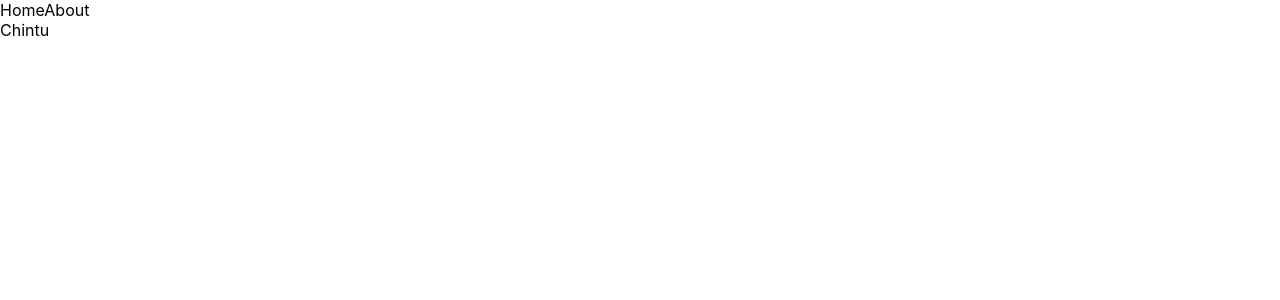
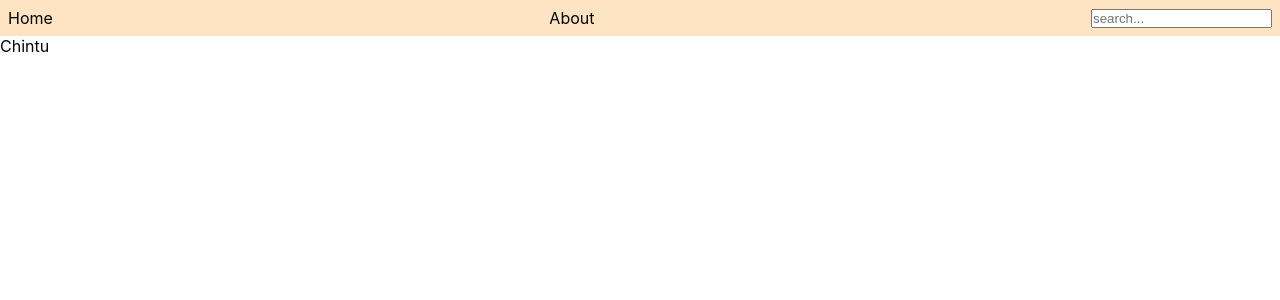
Before and after one commit to Ramesh-prog/Training-SY, a Next.js app: page /about/founder in a window 1280 px wide. Shown: the top 300 px of the page. Built offline with nearby package versions, Linux system fonts and the light colour scheme.

Commit message:
7th commit

```diff
--- /dev/null
+++ b/src/app/components/clients/SearchBar.jsx
@@ -0,0 +1,19 @@
+"use client";
+import React, {useState} from 'react'
+
+const SearchBar = () => {
+
+    const [searchQuery, setSearchQuery] = useState("");
+    console.log(searchQuery);
+
+  return  (
+    <input
+        value={searchQuery}
+        onChange={(e) => setSearchQuery(e.target.value)}
+        type="text"
+        placeholder="search..."
+    />
+  )
+}
+
+export default SearchBar
--- a/src/app/globals.css
+++ b/src/app/globals.css
@@ -16,3 +16,11 @@ a {
   color: inherit;
   text-decoration: none;
 }
+
+nav {
+  padding: 0.5rem;
+  background-color: bisque;
+  display: flex;
+  align-items: center;
+  justify-content: space-between;
+}
--- a/src/app/header.jsx
+++ b/src/app/header.jsx
@@ -1,11 +1,15 @@
-import React from 'react'
+"use client";
+
 import Link from "next/link"
+import SearchBar from "../app/components/clients/SearchBar"
+
 const header = () => {
   return (
-    <div>
+    <nav>
         <Link href={"/"}>Home</Link>
         <Link href={"/about"}>About</Link>
-    </div>
+        <SearchBar />
+    </nav>
   )
 }
 
```
Also changed, not shown: .eslintrc.json, src/app/loading.jsx (renamed from src/app/loader.jsx).
